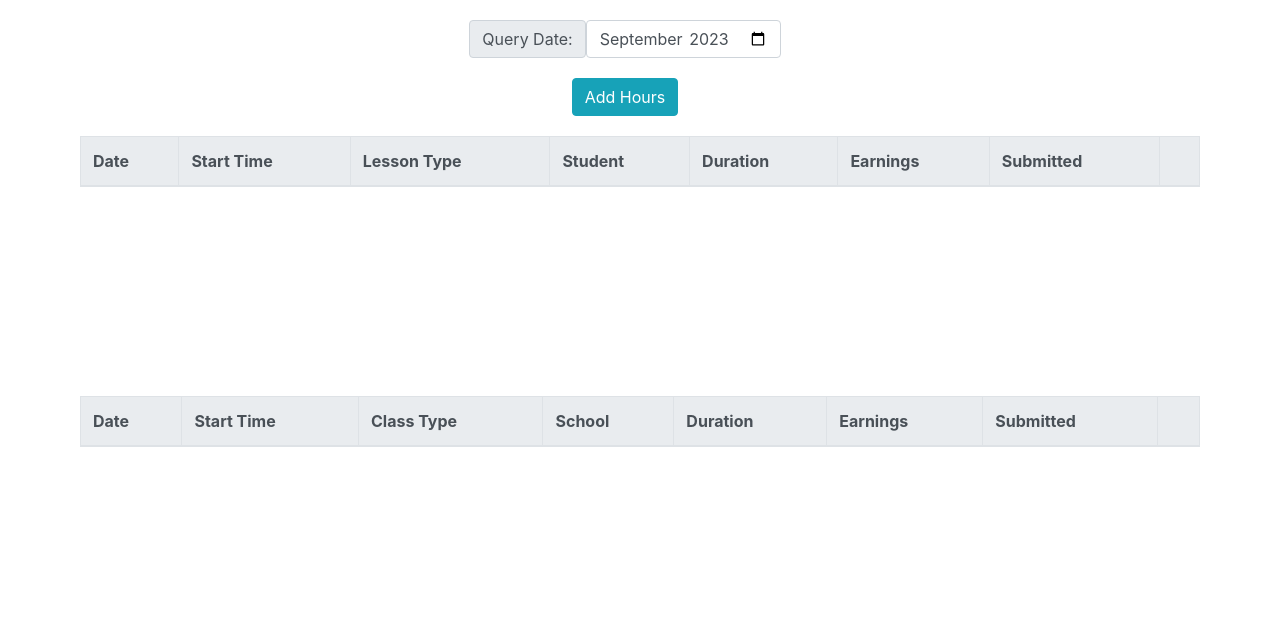
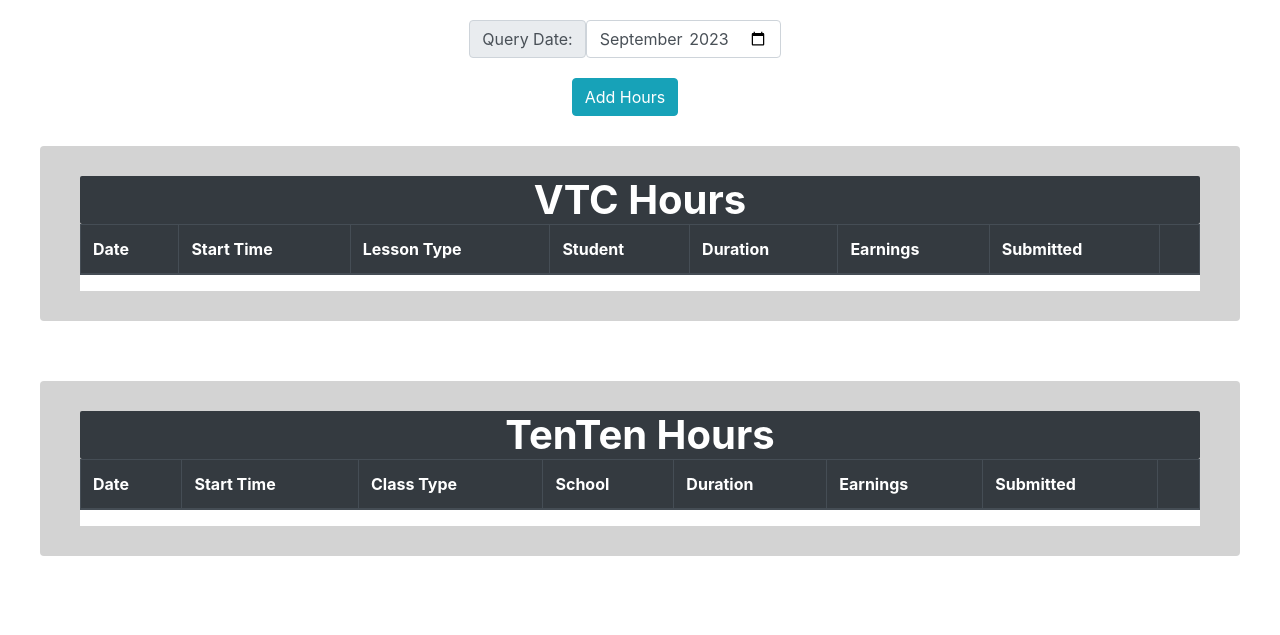
Before and after one commit to sblasby/HourHelper, a Django app: page /view-hours/ in a window 1280 px wide. Shown: the part 68-703 px from the top of the page. Run offline with Django 4.2, Linux system fonts and the light colour scheme; a user stored in the database is signed in; tables that the repository leaves empty hold one stand-in row (values such as "Sample post"); lists and menus that the app fills with data are empty.

Commit message:
styling of the tables in the hours page

```diff
--- a/main/static/css/view-hours.css
+++ b/main/static/css/view-hours.css
@@ -1,11 +1,5 @@
 .table-container{
-    padding-top: 20px;
-    padding-left: 80px;
-    padding-right: 80px;
-    padding-bottom: 40px;
     max-width: 100%;
-
-
 }
 
 
@@ -39,11 +33,48 @@
 }
 
 .table-responsive{
-    height: 200px;
+    max-height: 300px;
+    height: fit-content;
     overflow-y: auto;
+    background-color: white;
 }
 
 .table-responsive thead th{
     position: sticky;
     top: 0;
+    border-top: 0;
 }
+
+.table-responsive td{
+    border-color: #454d55;
+}
+
+.table-container h1{
+    font-weight: bold;
+    max-width: 100%;
+    margin: 0;
+    background-color: #343a40;
+    position: sticky;
+    top: 0;
+    border-radius: 2px;
+    color: white;
+}
+
+.header-div{
+    border-bottom: 1px solid #454d55;
+}
+
+
+.outer-container{
+    padding: 30px 40px 30px 40px;
+}
+
+.box-div{
+    padding: 30px 40px 30px 40px;
+    background-color: lightgray;
+    border-radius: 4px;
+}
+
+#bottom-box{
+    padding-bottom: 50px;
+}
--- a/main/templates/main/two-tables.html
+++ b/main/templates/main/two-tables.html
@@ -1,7 +1,12 @@
+<div class="outer-container">
+    <div class="box-div">
         <div class="table-container">
+            <div class="header-div">
+                <h1 class="row justify-content-center">VTC Hours</h1>
+            </div>
             <div class="table-responsive">
                 <table class="table table-bordered" id="hour-table">
-            <thead class="thead-light">
+                    <thead class="thead-dark">
                         <tr>
                             <th scope="col">Date</th>
                             <th scope="col">Start Time</th>
@@ -41,7 +46,8 @@
 
                             <td>
                                 <button class="btn btn-primary" id="Ebtn{{lesson.id}}" name="edit_button">Edit</button>
-                        <button class="btn btn-secondary" id="Dbtn{{lesson.id}}" name="delete_button">Delete</button>
+                                <button class="btn btn-secondary" id="Dbtn{{lesson.id}}"
+                                    name="delete_button">Delete</button>
                             </td>
                         </tr>
                         {% endfor %}
@@ -49,11 +55,18 @@
                 </table>
             </div>
         </div>
+    </div>
+</div>
 
+<div class="outer-container" id="bottom-box">
+    <div class="box-div">
         <div class="table-container">
+            <div class="header-div">
+                <h1 class="row justify-content-center">TenTen Hours</h1>
+            </div>
             <div class="table-responsive">
                 <table class="table table-bordered" id="hour-table">
-            <thead class="thead-light">
+                    <thead class="thead-dark">
                         <tr>
                             <th scope="col">Date</th>
                             <th scope="col">Start Time</th>
@@ -92,7 +105,8 @@
                             {% endif %}
                             <td>
                                 <button class="btn btn-primary" id="Ebtn{{class.id}}" name="edit_button">Edit</button>
-                        <button class="btn btn-secondary" id="Dbtn{{class.id}}" name="delete_button">Delete</button>
+                                <button class="btn btn-secondary" id="Dbtn{{class.id}}"
+                                    name="delete_button">Delete</button>
                             </td>
                         </tr>
                         {% endfor %}
@@ -100,3 +114,5 @@
                 </table>
             </div>
         </div>
+    </div>
+</div>
```
Lines whose indentation alone changed are shown as unchanged.
